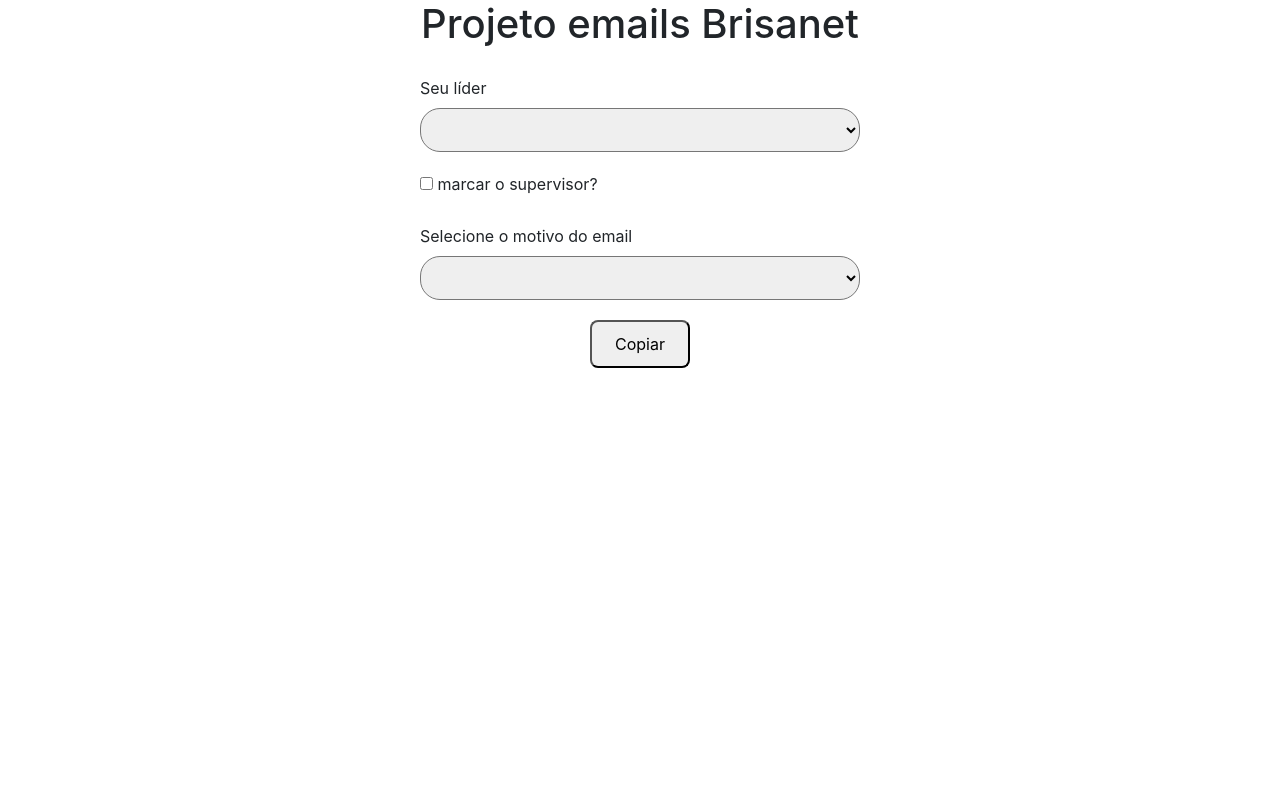
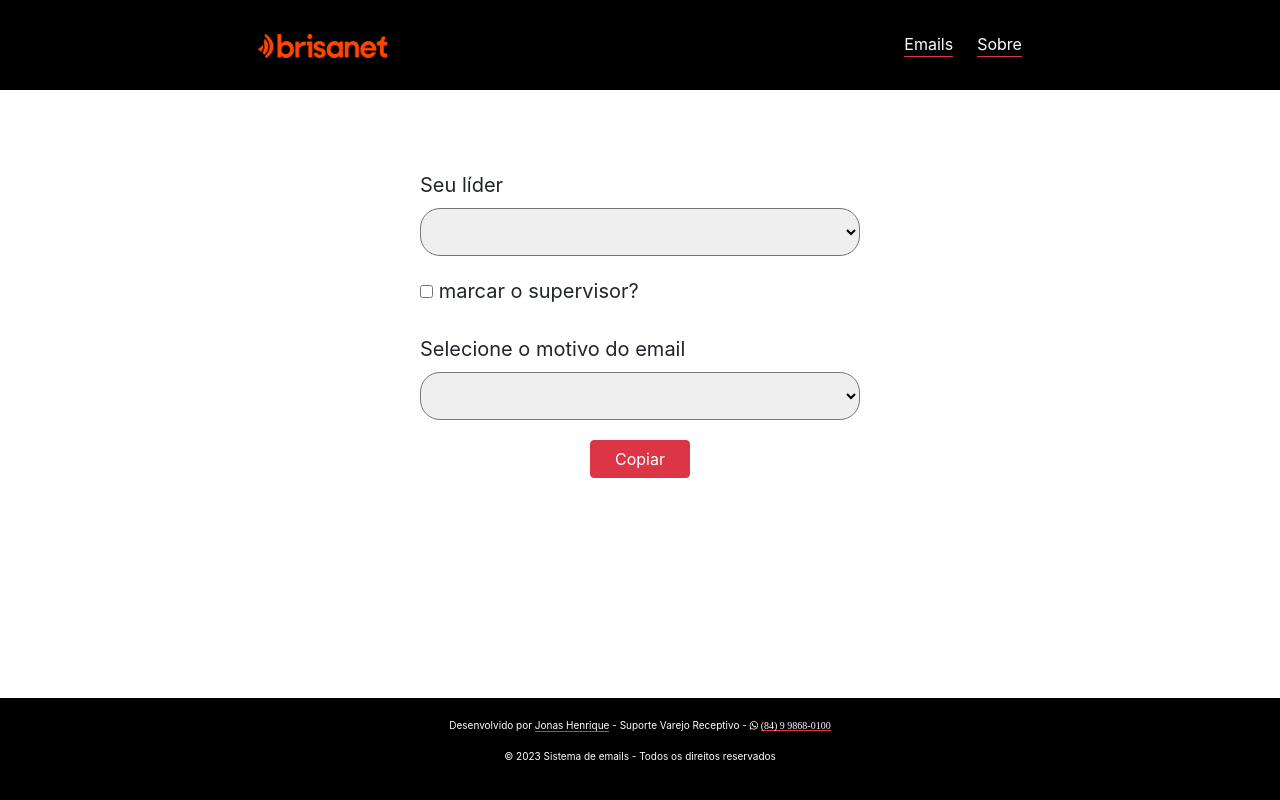
Before and after one commit to Emailsbrisanet/emails, a plain HTML site: page index.html in a window 1280 px wide. Drawn offline with nearby package versions, Linux system fonts and the light colour scheme.

Commit message:
header e footer feitos

```diff
--- a/css/style.css
+++ b/css/style.css
@@ -7,8 +7,55 @@ html {
   font-family: sans-serif;
   scroll-behavior: smooth;
 }
+body {
+  display: flex;
+  flex-direction: column;
+  min-height: 100vh;
+}
+h2 {
+  text-align: center;
+}
+main {
+  padding-top: 150px;
+  flex: 1;
+}
+nav ul li {
+  list-style: none;
+  padding: 15px 0px 0px;
+  display: flex;
+  gap: 24px;
+}
+li a, footer a {
+  text-decoration: none;
+  color: white;
+  border-bottom: 1px solid #dc3545;
+}
+li a:hover ,  footer a:hover{
+  text-decoration: none;
+  color: white;
+  border-bottom: 1px solid white;
+}
+
 header {
+  display: flex;
+  flex-wrap: wrap;
+  background-color: black;
+  color: white;
+  position: fixed;
+  z-index: 2;
+  align-items: center;
+  width: 100%;
+  height: 90px;
+}
+footer {
+  background-color: black;
+  color: white;
   text-align: center;
+  padding: 20px;
+  font-size: 10px;
+}
+img {
+  width: 130px;
 }
 
 form {
@@ -17,6 +64,7 @@ form {
   max-width: 500px;
   max-height: 900px;
   display: block;
+  font-size: 20px;
 }
 form div {
   align-items: center;
@@ -41,9 +89,14 @@ form button {
   border-radius: 8px;
   cursor: pointer;
 }
-
+.ul_script {
+  padding: 30px;
+}
 .botao {
   text-align: center;
+}
+.botao button{
+  border: 1px solid #dc3545;
 }
 .modal-header {
   font-weight: bold;
@@ -58,7 +111,7 @@ form button {
   margin-top: -90px;
   color: black;
   text-decoration: none;
-  border-bottom: 1px solid red;
+  border-bottom: 1px solid #dc3545;
   transition: color 0.3s;
 }
 .link:hover {
@@ -87,7 +140,7 @@ form button {
   opacity: 0;
 }
 #exampleModalLabel {
-  border-bottom: 3px solid red;
+  border-bottom: 3px solid #dc3545;
 }
 #texto_resposaveis {
   text-align: center;
@@ -96,6 +149,3 @@ form button {
   margin-bottom: -20px;
   font-size: 18px;
 }
-ul{
-  padding: 30px;
-}
--- a/index.html
+++ b/index.html
@@ -27,13 +27,25 @@
       integrity="sha384-ChfqqxuZUCnJSK3+MXmPNIyE6ZbWh2IMqE241rYiqJxyMiZ6OW/JmZQ5stwEULTy"
       crossorigin="anonymous"
     ></script>
+    <link rel="stylesheet" href="https://cdnjs.cloudflare.com/ajax/libs/font-awesome/4.7.0/css/font-awesome.min.css">
     <title>Emails internos</title>
   </head>
   <body>
-    <header>
-      <h1>Projeto emails Brisanet</h1>
+    <header class="d-flex justify-content-around">
+      <a href="index.html">
+        <img src="images/Brisanet_logo.png" alt="Logo Brisanet" title="Logo Brisanet telecomunicações SA">
+      </a>
+      <nav>
+        <ul>
+          <li>
+            <a href="#emails">Emails</a>
+            <a href="#sobre">Sobre
+            </a>
+          </li>
+        </ul>
+      </nav>
     </header>
-    <main>
+    <main id="emails">
       <section>
         <form method="dialog">
           <div>
@@ -50,6 +62,7 @@
               <option value="lianzyo_vinicios">Lianzyo Vinicios</option>
               <option value="jose_tiago">José Tiago</option>
               <option value="victor_kennedy">Victor Kennedy</option>
+              <option value="sebastiao_aquino">Sebastião Aquino</option>
             </select>
           </div>
           <div>
@@ -120,6 +133,7 @@
           </div>
           <div class="botao">
             <button
+              class="btn btn-danger"
               onclick="responsaveis()"
               data-toggle="modal"
               data-target="#exampleModal"
@@ -157,8 +171,8 @@
               </div>
               <div class="modal-footer">
                 <button
+                  class="btn btn-danger"
                   type="button"
-                  class="btn btn-primary"
                   id="copiar"
                   data-dismiss="modal"
                   onclick="apagar()"
@@ -171,5 +185,10 @@
         </div>
       </section>
     </main>
+    <footer id="sobre">
+      <p>Desenvolvido por <a href="https://mail.google.com/mail/?view=cm&fs=1&to=jhslndrd@gmail.com&su=Sistema de emails&body=Olá, gostaria de dar um feedback referente a plataforma de emails que vocẽ desenvolveu :)" target="_blank">Jonas Henrique</a> - Suporte Varejo Receptivo - <span class="fa fa-whatsapp"> <a href="https://wa.me/5584998680100/?text=Olá%20gostaria%20de%falar%sobre%o%20sistema%20de%emails"target="_blank"> (84) 9 9868-0100</a></span></p>
+
+      <p>© 2023 Sistema de emails - Todos os direitos reservados</p>
+    </footer>
   </body>
 </html>
--- a/script/script.js
+++ b/script/script.js
@@ -59,7 +59,13 @@ const lideres = [
     supervisor: "franciscoleandro@grupobrisanet.com.br",
     assistenteadm: "jennyferrakelly@grupobrisanet.com.br",
   },
-  //   10 lideres
+  {
+    nome: "sebastiao_aquino",
+    email: "sebastiao.aquino@grupobrisanet.com.br",
+    supervisor: "fagnerfreitas@grupobrisanet.com.br",
+    assistenteadm: "jennyferrakelly@grupobrisanet.com.br",
+  },
+  //   11 lideres
 ];
 const suportes = [
   { nome: "sup_receptivo", email: "suportereceptivo@grupobrisanet.com.br" },
@@ -119,10 +125,10 @@ function responsaveis() {
   }
   document.getElementById("sucesso").classList.add("escondido");
   document.getElementById("texto_resposaveis").innerHTML = "";
-  document.getElementById("exampleModalLabel").innerHTML="";
+  document.getElementById("exampleModalLabel").innerHTML = "";
   if (lider != "") {
     com_supervisor =
-      "<ul><li>" +
+      "<ul class='ul_script'><li>" +
       email_lider +
       " </li><li>" +
       email_supervisor +
@@ -135,7 +141,7 @@ function responsaveis() {
       " </li>";
 
     sem_supervisor =
-      "<ul><li>" +
+      "<ul class='ul_script'><li>" +
       email_lider +
       " </li><li>" +
       suportes[0].email +
@@ -275,7 +281,7 @@ function responsaveis() {
         case "ligacoes_realizadas":
           header_modal.innerHTML = "Receber ligações realizadas no fixo";
           texto_modal.innerHTML =
-            com_supervisor + "<li>" + email_assistenteadm + " </li>>/ul>";
+            com_supervisor + "<li>" + email_assistenteadm + " </li></ul>";
           observacao.innerHTML =
             "OBS: Deve ser aberto chamado no SASKI antes para solicitar o arquivo .PDF contendo o histórico. <br/>OBS 2: Lembre-se de anexar o arquivo .PDF do histórico e o email que o cliente deseja receber o histórico.";
           link.innerHTML = "";
@@ -339,6 +345,7 @@ function responsaveis() {
             "<li>produtos.suporte@grupobrisanet.com.br </li></ul>";
           observacao.innerHTML = "";
           link.innerHTML = "";
+          break;
 
         case "globoplay":
           header_modal.innerHTML = "Reclamação Globoplay";
@@ -569,7 +576,7 @@ function responsaveis() {
         case "ligacoes_realizadas":
           header_modal.innerHTML = "Receber ligações realizadas no fixo";
           texto_modal.innerHTML =
-            sem_supervisor + "<li>" + email_assistenteadm + " </li>>/ul>";
+            sem_supervisor + "<li>" + email_assistenteadm + " </li></ul>";
           observacao.innerHTML =
             "OBS: Deve ser aberto chamado no SASKI antes para solicitar o arquivo .PDF contendo o histórico. <br/>OBS 2: Lembre-se de anexar o arquivo .PDF do histórico e o email que o cliente deseja receber o histórico.";
           link.innerHTML = "";
@@ -633,6 +640,7 @@ function responsaveis() {
             "<li>produtos.suporte@grupobrisanet.com.br </li></ul>";
           observacao.innerHTML = "";
           link.innerHTML = "";
+          break;
 
         case "globoplay":
           header_modal.innerHTML = "Reclamação Globoplay";
@@ -736,7 +744,7 @@ function responsaveis() {
   } else {
     document.getElementById("texto_modal").innerHTML =
       "ERRO: Selecione seu líder.";
-    }
+  }
   if (lider != "" && motivo != "") {
     const aparecer = document.getElementById("sucesso");
     document.getElementById("texto_resposaveis").innerHTML =
@@ -772,6 +780,3 @@ function apagar() {
   document.getElementById("link").innerHTML = "";
   document.getElementById("sucesso").innerHTML = "";
 }
-$("#myModal").on("shown.bs.modal", function () {
-  $("#myInput").trigger("focus");
-});
```
Also changed, not shown: images/Brisanet_logo.png (added), 1 other file.
